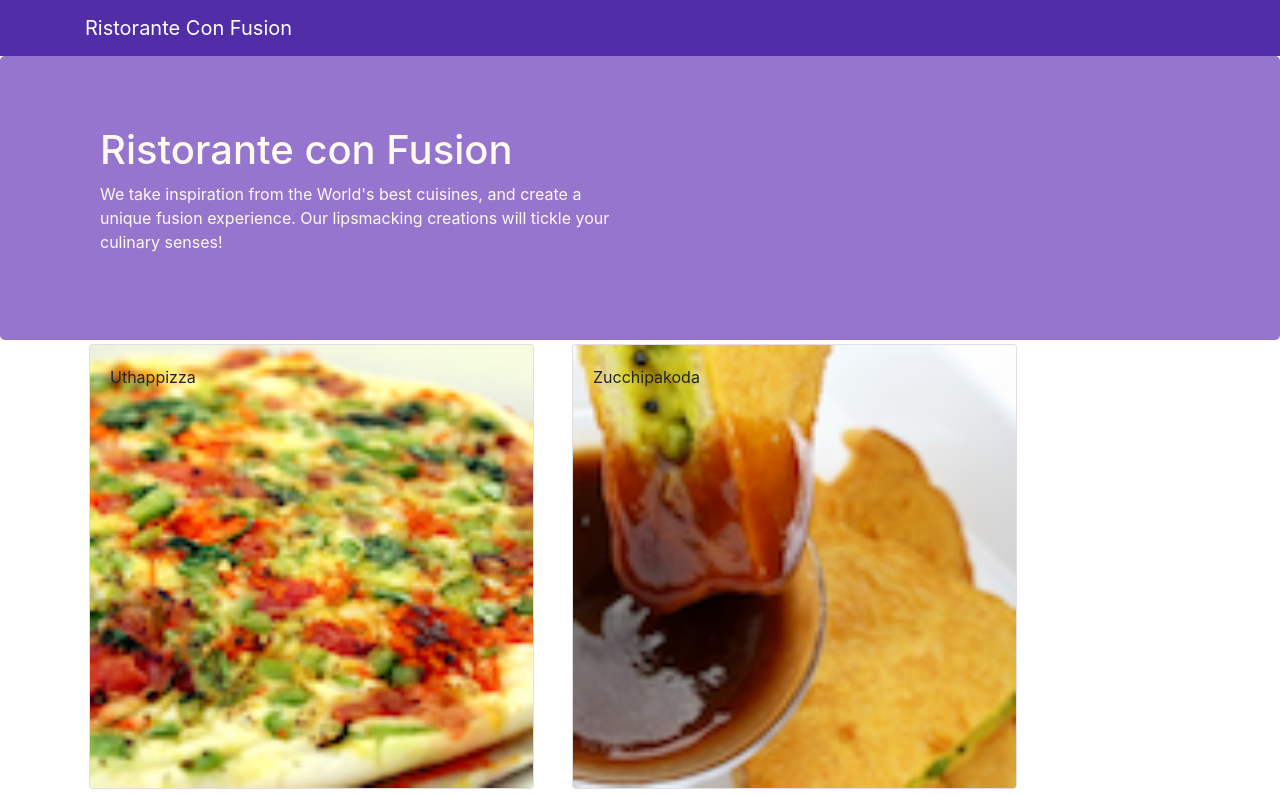
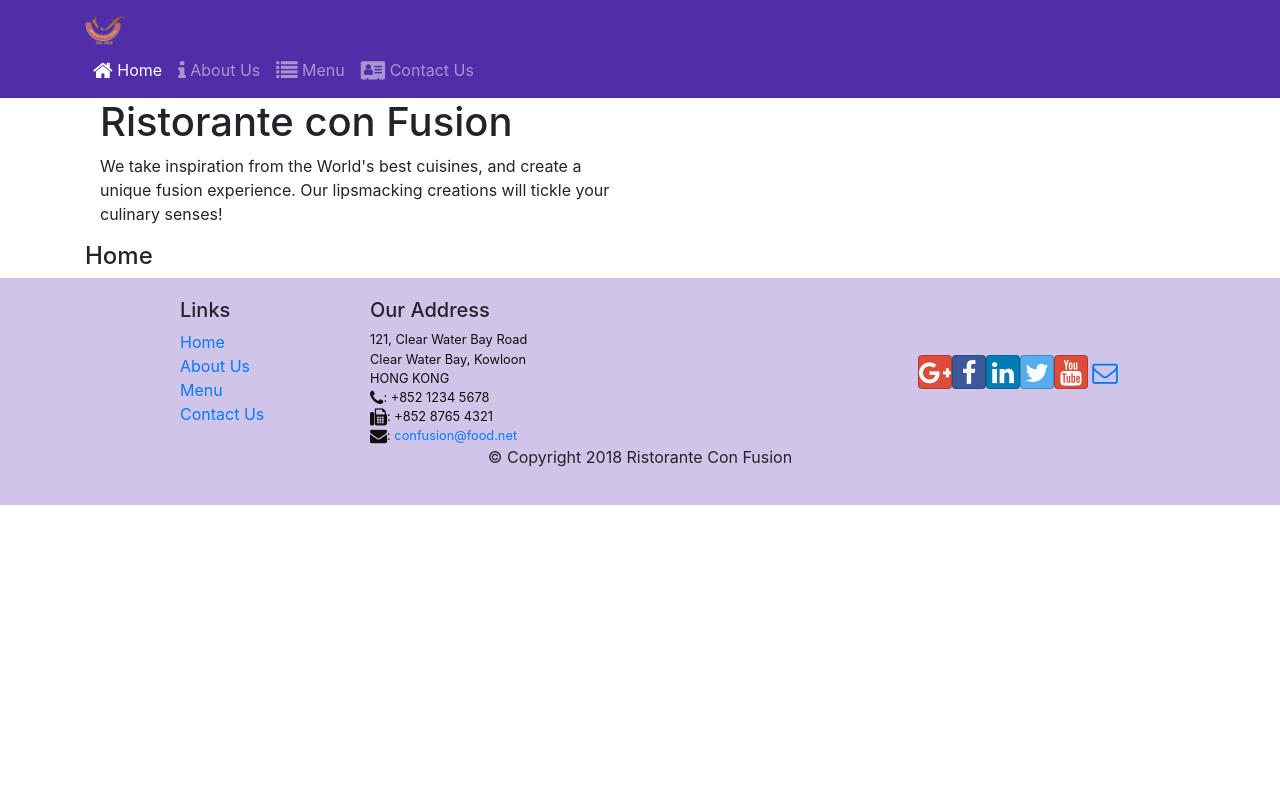
Before and after one commit to B180248ME/React-app, a React (Create React App) app: page /home in a window 1280 px wide. Shown: the top 795 px of the page. Built offline with nearby package versions, Linux system fonts and the light colour scheme.

Commit message:
{BrowserRouter,Switch,Route,Redirect,Link} from react-router-dom

```diff
--- a/package.json
+++ b/package.json
@@ -12,6 +12,7 @@
     "react": "^18.2.0",
     "react-dom": "^18.2.0",
     "react-popper": "^2.3.0",
+    "react-router-dom": "^4.2.2",
     "react-scripts": "5.0.1",
     "reactstrap": "^9.1.5",
     "web-vitals": "^2.1.4"
--- a/src/App.js
+++ b/src/App.js
@@ -1,12 +1,15 @@
 import './App.css';
 import React, { Component } from 'react';
 import Main from './components/MainComponent';
+import { BrowserRouter } from 'react-router-dom';
 class App extends Component {
   render(){
     return (
-      <div className="App">
-        <Main/>
-      </div>
+      <BrowserRouter>
+        <div className="App">
+          <Main/>
+        </div>
+      </BrowserRouter>
     );
   }
 
--- a/src/components/FooterComponent.js
+++ b/src/components/FooterComponent.js
@@ -1,4 +1,6 @@
 import React from 'react';
+import {Link} from 'react-router-dom';
+
 
 function Footer(props) {
     return(
@@ -8,10 +10,10 @@
                 <div className="col-4 offset-1 col-sm-2">
                     <h5>Links</h5>
                     <ul className="list-unstyled">
-                        <li><a href="#">Home</a></li>
-                        <li><a href="#">About</a></li>
-                        <li><a href="#">Menu</a></li>
-                        <li><a href="contactus.html">Contact</a></li>
+                        <li><Link to='/home'>Home</Link></li>
+                        <li><Link to='/aboutus'>About Us</Link></li>
+                        <li><Link to='/menu'>Menu</Link></li>
+                        <li><Link to='/contactus'>Contact Us</Link></li>
                     </ul>
                 </div>
                 <div className="col-7 col-sm-5">
--- a/src/components/HeaderComponent.js
+++ b/src/components/HeaderComponent.js
@@ -1,16 +1,49 @@
 import React, { Component } from 'react';
-import { Navbar, NavbarBrand, Jumbotron } from 'reactstrap';
+import { Nav, Navbar, NavbarBrand, NavbarToggler, Collapse, NavItem, Jumbotron } from 'reactstrap';
+import { NavLink } from 'react-router-dom';
 
 class Header extends Component {
+    constructor(props) {
+        super(props);
+
+        this.toggleNav = this.toggleNav.bind(this);
+        this.state = {
+          isNavOpen: false
+        };
+      }
+
+      toggleNav() {
+        this.setState({
+          isNavOpen: !this.state.isNavOpen
+        });
+      }
+
     render() {
         return(
-    <>
-      <Navbar dark>
+            <div>
+                <Navbar dark expand="md">
                     <div className="container">
-            <NavbarBrand href="/">Ristorante Con Fusion</NavbarBrand>
+                        <NavbarToggler onClick={this.toggleNav} />
+                        <NavbarBrand className="mr-auto" href="/"><img src='assets/images/logo.png' height="30" width="41" alt='Ristorante Con Fusion' /></NavbarBrand>
+                        <Collapse isOpen={this.state.isNavOpen} navbar>
+                            <Nav navbar>
+                            <NavItem>
+                                <NavLink className="nav-link"  to='/home'><span className="fa fa-home fa-lg"></span> Home</NavLink>
+                            </NavItem>
+                            <NavItem>
+                                <NavLink className="nav-link" to='/aboutus'><span className="fa fa-info fa-lg"></span> About Us</NavLink>
+                            </NavItem>
+                            <NavItem>
+                                <NavLink className="nav-link"  to='/menu'><span className="fa fa-list fa-lg"></span> Menu</NavLink>
+                            </NavItem>
+                            <NavItem>
+                                <NavLink className="nav-link" to='/contactus'><span className="fa fa-address-card fa-lg"></span> Contact Us</NavLink>
+                            </NavItem>
+                            </Nav>
+                        </Collapse>
                     </div>
                 </Navbar>
-      <div className="jumbotron">
+                <div className='Jumbotron'>
                     <div className="container">
                         <div className="row row-header">
                             <div className="col-12 col-sm-6">
@@ -20,9 +53,8 @@
                         </div>
                     </div>
                 </div>
-    </>
+            </div>
         );
     }
 }
-
 export default Header;
--- /dev/null
+++ b/src/components/HomeComponent.js
@@ -0,0 +1,11 @@
+import { React } from "react"
+
+const Home=()=>{
+    return(
+        <div className="container">
+            <h4>Home</h4>
+        </div>
+    );
+}
+
+export default Home;
--- a/src/components/MainComponent.js
+++ b/src/components/MainComponent.js
@@ -4,6 +4,8 @@
 import DishDetail from './DishdetailComponent';
 import Header from './HeaderComponent';
 import Footer from './FooterComponent';
+import Home from './HomeComponent';
+import { Switch, Route, Redirect } from 'react-router-dom';
 class Main extends Component {
   constructor(props) {
     super(props);
@@ -20,12 +22,20 @@
     )
   }
   render(){
+    const HomePage = () => {
+      return(
+          <Home
+          />
+      );
+    }
     return (
       <div>
         <Header/>
-        <Menu dishes={this.state.dishes}
-        onClick={(dishId)=>{this.onDishSelect(dishId)}}/>
-        <DishDetail dish={this.state.dishes.filter((dish)=>dish.id===this.state.selectedDish)[0]}/>
+        <Switch>
+          <Route path='/home' component={HomePage}/>
+          <Route exact path='/menu' component={()=><Menu dishes={this.state.dishes}/>}/>
+          <Redirect to="/home" />
+        </Switch>
         <Footer/>
       </div>
     );
```
Also changed, not shown: 1 other file (tests, documents, lock files or other folders). Lines whose indentation alone changed are shown as unchanged.
